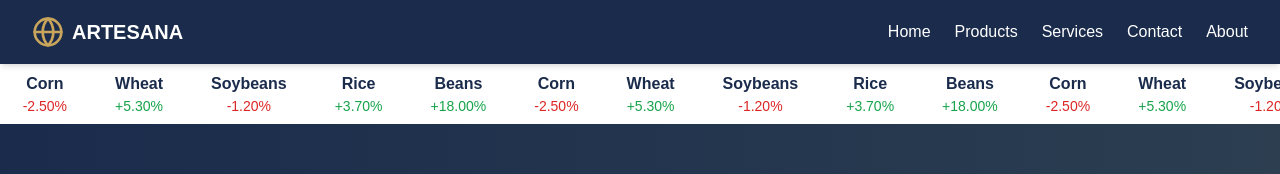
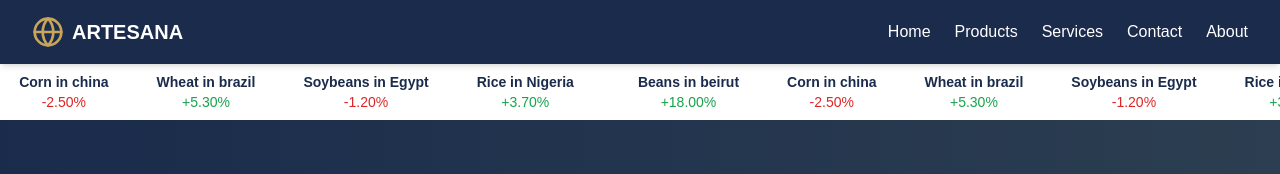
Before and after one commit to Mfullaty/artesana2, a Next.js app: page / in a window 1280 px wide. Shown: the top 174 px of the page. Built offline with nearby package versions, Linux system fonts and the light colour scheme.

Commit message:
Improve ui further

```diff
--- a/components/LandingPage.tsx
+++ b/components/LandingPage.tsx
@@ -58,7 +58,7 @@ function StockMarquee({ stocks }: { stocks: StockInfo[] }) {
 
   return (
     <div
-      className="overflow-hidden whitespace-nowrap bg-white"
+      className="overflow-hidden whitespace-nowrap bg-white space-x-4"
       ref={marqueeRef}
       onMouseEnter={() => setIsHovered(true)}
       onMouseLeave={() => setIsHovered(false)}
@@ -66,7 +66,7 @@ function StockMarquee({ stocks }: { stocks: StockInfo[] }) {
       <div className="inline-block">
         {stocks.map((stock, index) => (
           <div key={index} className="inline-block px-6 py-2 text-center cursor-pointer">
-            <div className="font-semibold text-[#1a2b4c]">{stock.name}</div>
+            <div className="font-semibold text-sm text-[#1a2b4c]">{stock.name}</div>
             <div className={cn(
               "text-sm",
               stock.change >= 0 ? "text-green-600" : "text-red-600"
@@ -175,11 +175,11 @@ export default function LandingPage() {
   ];
 
   const stocks: StockInfo[] = [
-    { name: "Beans",  change: 18.00 },
-    { name: "Corn", change: -2.50 },
-    { name: "Wheat", change: 5.30 },
-    { name: "Soybeans",  change: -1.20 },
-    { name: "Rice",  change: 3.70 },
+    { name: "Beans in beirut",  change: 18.00 },
+    { name: "Corn in china", change: -2.50 },
+    { name: "Wheat in brazil", change: 5.30 },
+    { name: "Soybeans in Egypt",  change: -1.20 },
+    { name: "Rice in Nigeria",  change: 3.70 },
   ];
 
   return (
```
